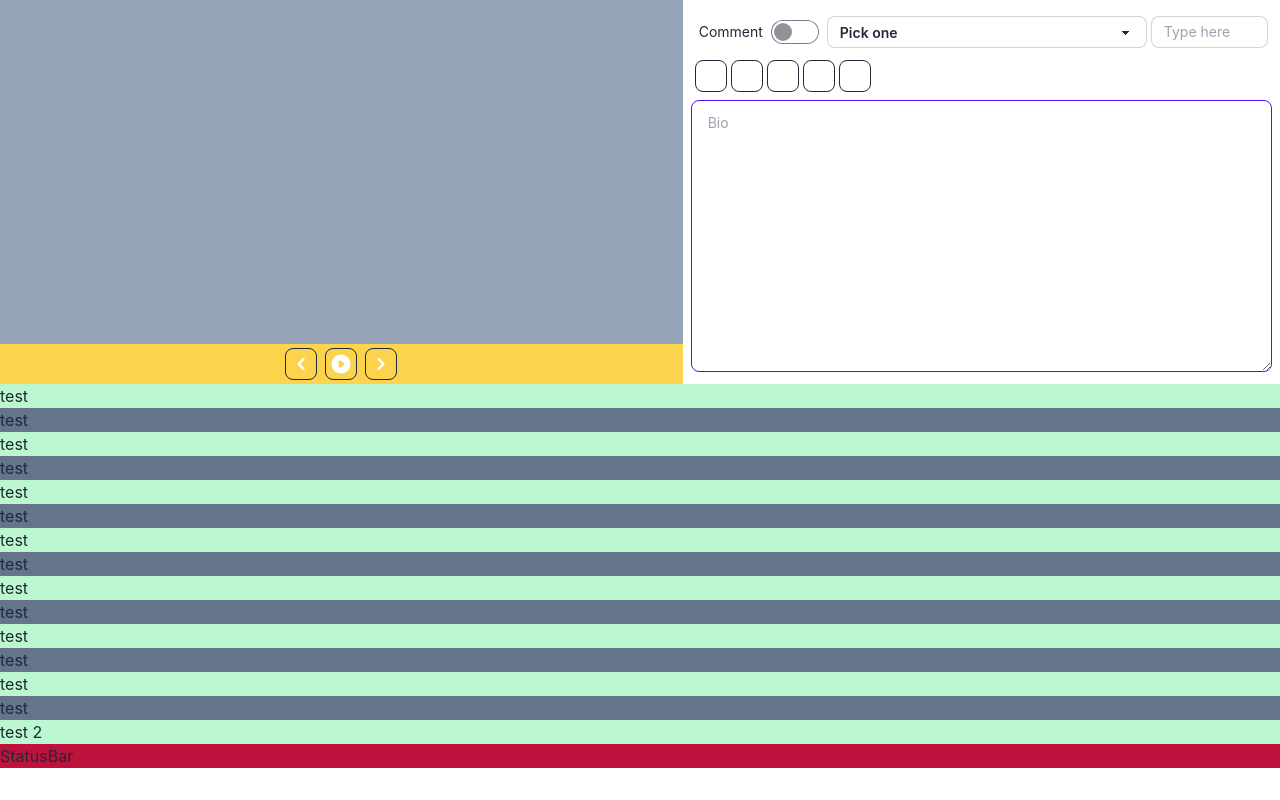
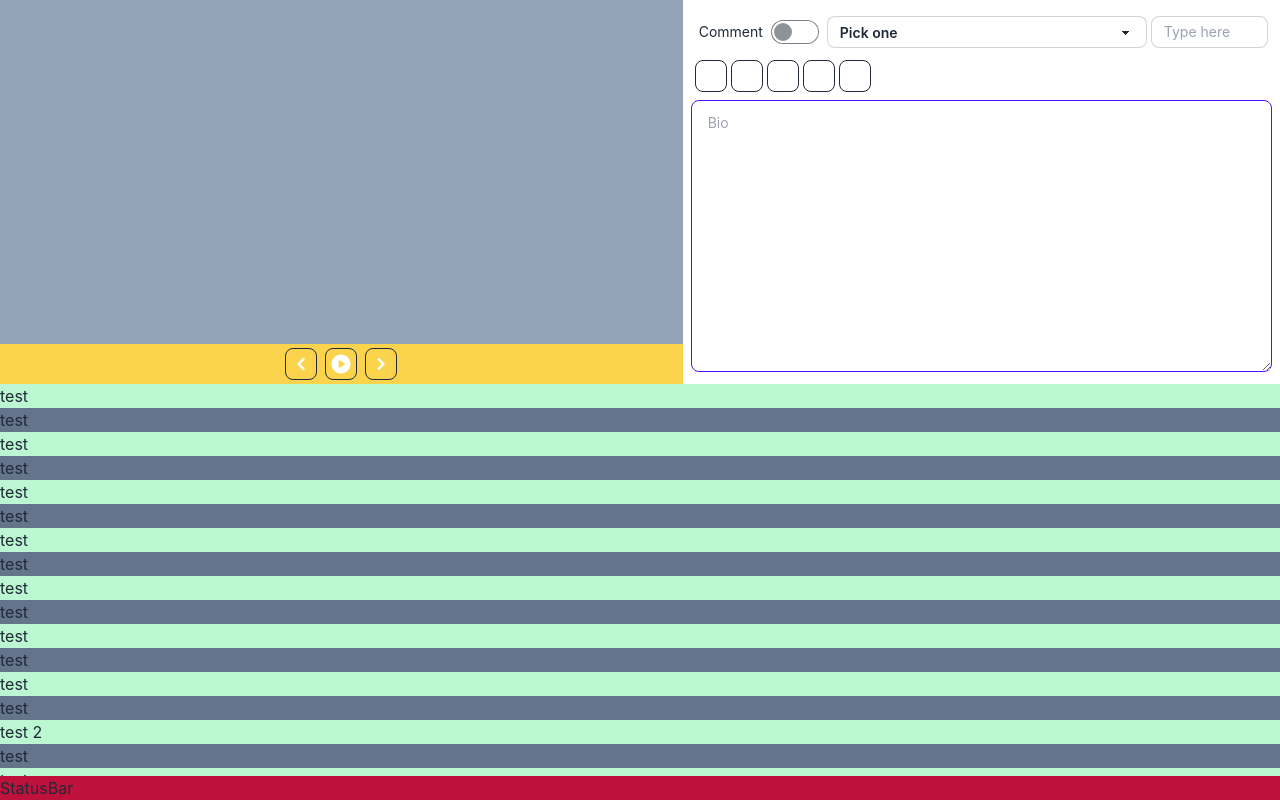
Before and after one commit to Doko-Demo-Doa/ssb-editor, a React (Vite) app: page / in a window 1280 px wide. Built offline with nearby package versions, Linux system fonts and the light colour scheme.

Commit message:
Auto size

```diff
--- a/src/components/sub-lines/sub-lines.tsx
+++ b/src/components/sub-lines/sub-lines.tsx
@@ -18,11 +18,17 @@ const dummyLines = [
   "test",
   "test",
   "test 2",
+  "test",
+  "test",
+  "test",
+  "test",
+  "test",
+  "test",
 ];
 
 export const SubLines: React.FC<Props> = () => {
   return (
-    <div className="overflow-y-scroll">
+    <div className="overflow-y-auto">
       {dummyLines.map((n, idx) => (
         <div className={idx % 2 === 1 ? "bg-slate-500" : "bg-green-200"}>
           {n}
--- a/src/routes/main-editor/main-editor-route.tsx
+++ b/src/routes/main-editor/main-editor-route.tsx
@@ -25,7 +25,7 @@ export const MainEditorRoute = () => {
         </div>
 
         <div
-          className="bottom-area w-full flex flex-col h-[calc(100vh_-_24em)]"
+          className="bottom-area w-full flex justify-between flex-col h-[calc(100vh_-_24em)]"
           onClick={() => injoker()}
         >
           <SubLines />
```
